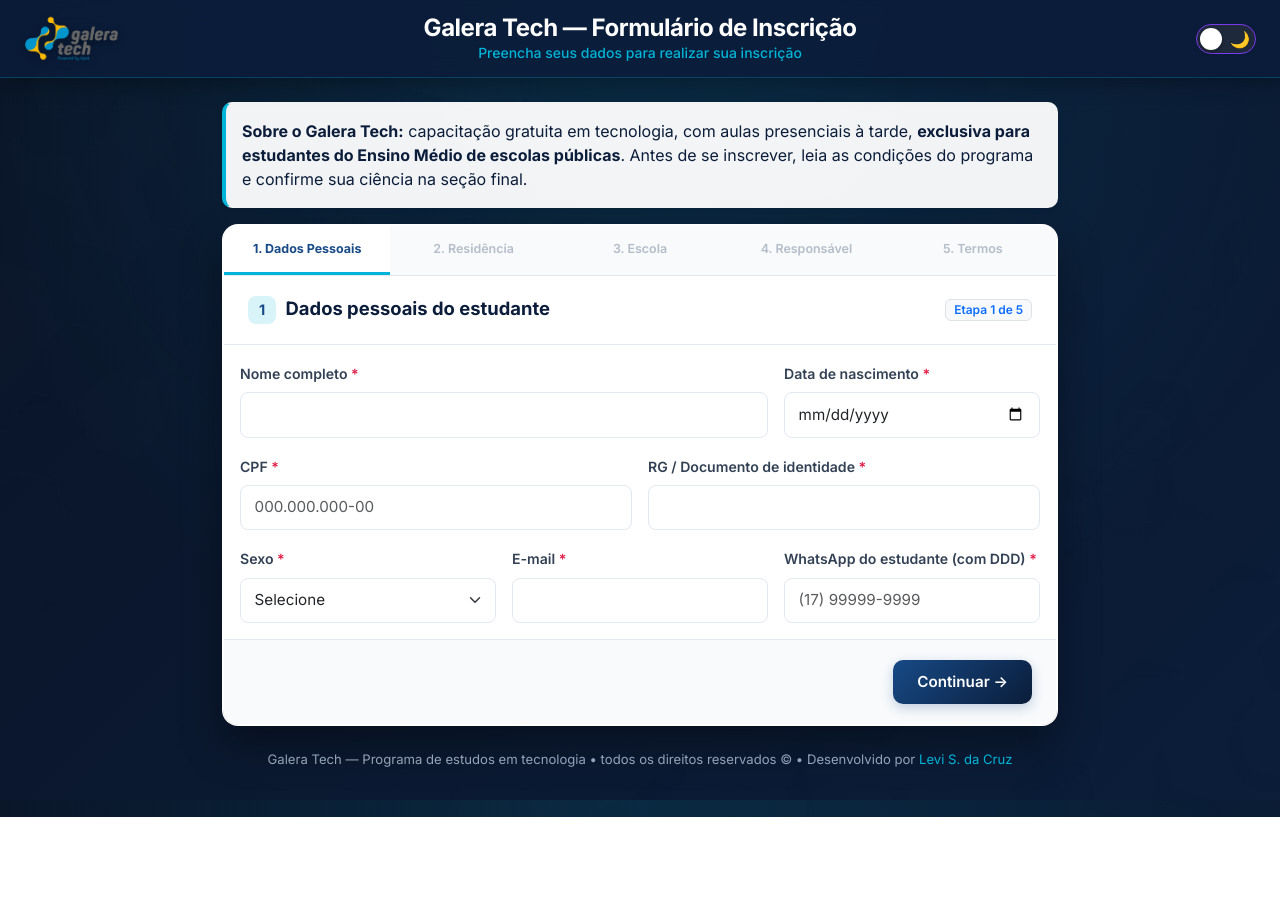
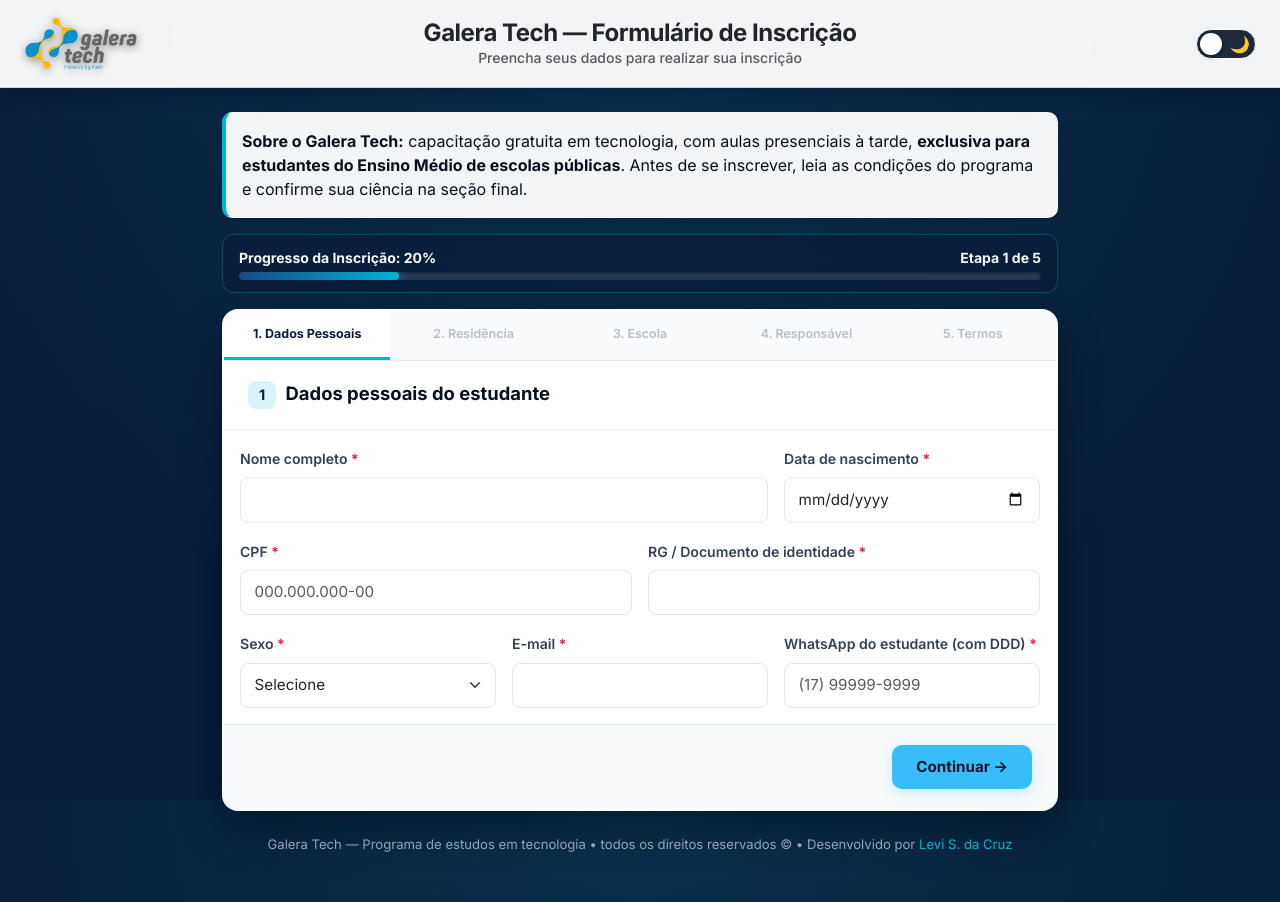
Before and after one commit to LevizBlessedpo/galera-tech-inscricoes, a PHP site: page / in a window 1280 px wide. Before the commit the page ends 817 px from the top, so only its background shows below. Run offline with PHP 8.4, Linux system fonts and the light colour scheme.

Commit message:
feat: restruturação no index.php e style.css com estilização refeita e lógica da barra de progressão

```diff
--- a/assets/formulario.js
+++ b/assets/formulario.js
@@ -26,7 +26,8 @@ document.addEventListener("DOMContentLoaded", function () {
   const STEP_KEY = "galera_tech_inscricao_step";
   const savedStep = parseInt(localStorage.getItem(STEP_KEY) || "0", 10);
 
-  let currentStep = savedStep >= 0 && savedStep < sections.length ? savedStep : 0;
+  let currentStep =
+    savedStep >= 0 && savedStep < sections.length ? savedStep : 0;
   let maxReachedStep = currentStep;
 
   stepTitles.forEach((title, index) => {
@@ -74,8 +75,27 @@ document.addEventListener("DOMContentLoaded", function () {
     });
 
     currentStep = stepIndex;
-    localStorage.setItem(STEP_KEY, currentStep); // Salva a etapa atual no navegador
+    localStorage.setItem(STEP_KEY, currentStep);
     updateTabsUI();
+
+    // CALCULA A PORCENTAGEM E ATUALIZA A BARRA E O TEXTO NA TELA
+    const percentual = Math.round(((currentStep + 1) / sections.length) * 100);
+
+    const progressBar = document.getElementById("globalProgressBar");
+    if (progressBar) {
+      progressBar.style.width = `${percentual}%`;
+    }
+
+    const progressText = document.getElementById("progressText");
+    if (progressText) {
+      progressText.textContent = `Progresso da Inscrição: ${percentual}%`;
+    }
+
+    const progressStepText = document.getElementById("progressStepText");
+    if (progressStepText) {
+      progressStepText.textContent = `Etapa ${currentStep + 1} de ${sections.length}`;
+    }
+
     window.scrollTo({ top: wrapper.offsetTop - 40, behavior: "smooth" });
   }
 
@@ -155,4 +175,5 @@ document.addEventListener("DOMContentLoaded", function () {
 
   // Inicializa na primeira etapa
   showStep(0);
+  showStep(currentStep);
 });
--- a/assets/style.css
+++ b/assets/style.css
@@ -1,32 +1,30 @@
-/* ==========================================================
-   1. PALETA DE CORES OFICIAIS GALERA TECH (CORES DO SITE)
-   ========================================================== */
+/* ========================================
+   1. PALETA DE CORES
+   ========================================*/
 :root {
-  --azul-escuro-galera: #0b1d3a;
-  --azul-institucional: #174a86;
+  --azul-escuro-galera: #07111e;
+  --preto-galera: #000000;
+  --azul-institucional: #0b1d3a;
   --azul-hover: #1e5bb0;
   --ciano-galera: #00b4d8;
-  --fundo-pagina: #091428;
+  --amarelo-galera: #ffcd38;
+  --fundo-pagina: #1d74e7;
   --cinza-borda: #e2e8f0;
+  --cabecalho-color: #ffffff;
   --texto-escuro: #1e293b;
   --texto-mutado: #64748b;
 }
 
 body {
-  background-color: var(--fundo-pagina);
+  background-color: var(--fundo-pagina) !important;
   background-image:
     radial-gradient(circle at 50% 0%, rgba(0, 180, 216, 0.12), transparent 70%),
-    linear-gradient(135deg, rgba(9, 20, 40, 0.95), rgba(11, 29, 58, 0.98)),
-    url("../img/fundo.png");
+    linear-gradient(135deg, rgb(9, 30, 59), rgb(7, 29, 57)) !important;
   background-size: cover;
   background-position: center;
   background-attachment: fixed;
   color: var(--texto-escuro);
-  font-family:
-    "Inter",
-    system-ui,
-    -apple-system,
-    sans-serif;
+  font-family: "Inter", system-ui, -apple-system, sans-serif;
   min-height: 100vh;
   display: flex;
   flex-direction: column;
@@ -34,14 +32,14 @@ body {
   margin: 0;
 }
 
-/* ==========================================================
-   2. CABEÇALHO FIXO (STICKY HEADER COM POSITION FIXED/STICKY)
-   ========================================================== */
+/* ========================================
+   2. CABEÇALHO FIXO
+   ======================================== */
 header.cabecalho {
   position: sticky;
   top: 0;
   z-index: 1030;
-  background: rgba(11, 29, 58, 0.92) !important;
+  background: rgb(255, 255, 255, 0.95) !important;
   backdrop-filter: blur(10px);
   -webkit-backdrop-filter: blur(10px);
   border-bottom: 1px solid rgba(0, 180, 216, 0.25);
@@ -51,7 +49,7 @@ header.cabecalho {
 }
 
 .cabecalho-logo-img {
-  height: 50px;
+  height: 60px;
   width: auto;
   object-fit: contain;
   filter: drop-shadow(0 2px 4px rgba(0, 0, 0, 0.4));
@@ -95,28 +92,31 @@ main.container {
   border-radius: 10px;
 }
 
-/* Toast de Sucesso Dinâmico e Animado */
-#mensagemSucesso {
-  position: fixed;
-  top: 80px;
-  right: 20px;
-  z-index: 1060;
-  min-width: 320px;
-  max-width: 450px;
+/* Barra de Progresso com Informação e Cores */
+.wizard-progress-wrapper {
+  background: rgba(11, 29, 58, 0.75);
+  padding: 12px 16px;
   border-radius: 12px;
-  box-shadow: 0 10px 30px rgba(0, 0, 0, 0.25);
-  animation: slideInDown 0.4s cubic-bezier(0.175, 0.885, 0.32, 1.275);
+  border: 1px solid rgba(0, 180, 216, 0.3);
+  backdrop-filter: blur(10px);
 }
 
-@keyframes slideInDown {
-  from {
-    transform: translateY(-50px);
-    opacity: 0;
-  }
-  to {
-    transform: translateY(0);
-    opacity: 1;
-  }
+.wizard-global-progress {
+  width: 100%;
+  height: 8px;
+  background-color: rgba(255, 255, 255, 0.12);
+  border-radius: 9999px;
+  overflow: hidden;
+  box-shadow: inset 0 1px 3px rgba(0, 0, 0, 0.4);
+}
+
+.wizard-progress-bar {
+  height: 100%;
+  width: 20%;
+  background: linear-gradient(90deg, #174a86, var(--ciano-galera));
+  box-shadow: 0 0 12px rgba(0, 180, 216, 0.8);
+  transition: width 0.4s cubic-bezier(0.4, 0, 0.2, 1);
+  border-radius: 9999px;
 }
 
 /* Abas de Navegação (Wizard Tabs) */
@@ -151,36 +151,28 @@ main.container {
   font-weight: 700;
 }
 
-/* ==========================================================
-   BOTÕES MODERNOS E ELEGANTES (VOLTAR, CONTINUAR, LIMPAR)
-   ========================================================== */
+/* ===================
+   BOTÃO DE CONTINUAR
+   =================== */
 .btn-primary,
 .btn-wizard-next {
-  background: linear-gradient(
-    135deg,
-    var(--azul-institucional),
-    var(--azul-escuro-galera)
-  );
-  color: #ffffff;
-  border: none;
+  background-color: #38bdf8 !important;
+  color: #0f172a !important;
+  border: none !important;
   padding: 0.65rem 1.5rem;
   border-radius: 10px;
-  font-weight: 600;
+  font-weight: 700;
   font-size: 0.95rem;
-  box-shadow: 0 4px 12px rgba(23, 74, 134, 0.25);
-  transition: all 0.25s ease;
+  box-shadow: 0 4px 12px rgba(56, 189, 248, 0.25);
+  transition: background-color 0.4s ease, color 0.4s ease, transform 0.2s ease, box-shadow 0.2s ease !important;
 }
 
 .btn-primary:hover,
 .btn-wizard-next:hover {
-  background: linear-gradient(
-    135deg,
-    var(--azul-hover),
-    var(--azul-institucional)
-  );
+  background-color: #ffcd38 !important;
+  color: #0f172a !important;
   transform: translateY(-1px);
-  box-shadow: 0 6px 16px rgba(23, 74, 134, 0.35);
-  color: #ffffff;
+  box-shadow: 0 6px 16px rgba(255, 205, 56, 0.35);
 }
 
 .btn-wizard-prev {
@@ -328,14 +308,14 @@ footer a:hover {
 }
 
 /* =========================================
-   BOTÃO DE TEMA (SLIDE SWITCH EXATO)
+   BOTÃO DE TEMA (MODO CLARO E ESCURO)
    ========================================= */
 button.theme-switch {
   position: relative !important;
   width: 60px !important;
   height: 30px !important;
   background-color: #1e293b !important;
-  border: 1px solid #7c3aed !important; /* Borda roxa elegante igual à referência */
+  border: 1px solid #ffffff !important;
   border-radius: 9999px !important;
   display: flex !important;
   align-items: center !important;
--- a/index.php
+++ b/index.php
@@ -10,14 +10,12 @@
   <link rel="stylesheet" href="assets/style.css">
   <link rel="preconnect" href="https://fonts.googleapis.com" />
   <link rel="preconnect" href="https://fonts.gstatic.com" crossorigin />
-  <link rel="preconnect" href="https://fonts.googleapis.com">
-  <link rel="preconnect" href="https://fonts.gstatic.com" crossorigin>
   <link href="https://fonts.googleapis.com/css2?family=Inter:ital,opsz,wght@0,14..32,100..900;1,14..32,100..900" rel="stylesheet">
 </head>
 
 <body>
 
-  <!-- HEADER FIXO -->
+  <!-- HEADER FIXO ORIGINAL & TÍTULO E BOTÃO DE TEMA -->
   <header class="cabecalho sticky-top">
     <div class="container-fluid px-3 px-md-4">
       <div class="row align-items-center">
@@ -28,8 +26,8 @@
 
         <!-- Centro: Título -->
         <div class="col text-center">
-          <h1 class="h4 mb-0 cabecalho-titulo">Galera Tech — Formulário de Inscrição</h1>
-          <p class="mb-0 small cabecalho-subtitulo">Preencha seus dados para realizar sua inscrição</p>
+          <h1 class="h4 mb-0 cabecalho-titulo text-dark">Galera Tech — Formulário de Inscrição</h1>
+          <p class="mb-0 small cabecalho-subtitulo text-muted">Preencha seus dados para realizar sua inscrição</p>
         </div>
 
         <!-- Direita: Botão de Tema -->
@@ -50,6 +48,17 @@
       <strong>Sobre o Galera Tech:</strong> capacitação gratuita em tecnologia, com aulas presenciais à tarde, <strong>exclusiva para estudantes do Ensino Médio de escolas públicas</strong>. Antes de se inscrever, leia as condições do programa e confirme sua ciência na seção final.
     </div>
 
+    <!-- BARRA DE PROGRESSO CUSTOMIZADA -->
+    <div class="wizard-progress-wrapper mb-3">
+      <div class="d-flex justify-content-between align-items-center mb-1">
+        <span class="small fw-bold text-light" id="progressText">Progresso da Inscrição: 20%</span>
+        <span class="small fw-bold text-light" id="progressStepText">Etapa 1 de 5</span>
+      </div>
+      <div class="wizard-global-progress">
+        <div class="wizard-progress-bar" id="globalProgressBar"></div>
+      </div>
+    </div>
+
     <div class="wizard-wrapper">
       <form id="formInscricao" method="post" action="salvar_inscricao.php" novalidate>
         <input type="hidden" name="csrf" value="<?= e(token()) ?>">
@@ -58,7 +67,6 @@
         <section class="card secao step-active">
           <div class="card-header d-flex justify-content-between align-items-center">
             <h2 class="h5 mb-0"><span class="numero">1</span>Dados pessoais do estudante</h2>
-            <span class="badge bg-light text-primary border fw-semibold">Etapa 1 de 5</span>
           </div>
           <div class="card-body">
             <div class="row g-3">
@@ -292,7 +300,7 @@
             <p class="small text-secondary">* Campos obrigatórios. O aviso de privacidade está disponível no link acima; o texto é uma minuta que deverá ser revisada pela organização antes de receber dados reais.</p>
           </div>
 
-          <!-- ADICIONE ESTE BLOCO ABAIXO PARA OS BOTÕES APARECEREM -->
+          <!-- Botões -->
           <div class="acoes-form">
             <button type="reset" class="btn btn-outline-secondary px-3">Limpar</button>
             <button type="submit" class="btn btn-primary px-4 fw-semibold">Enviar inscrição</button>
```
Also changed, not shown: other parts of assets/style.css (+6 -29 lines).
